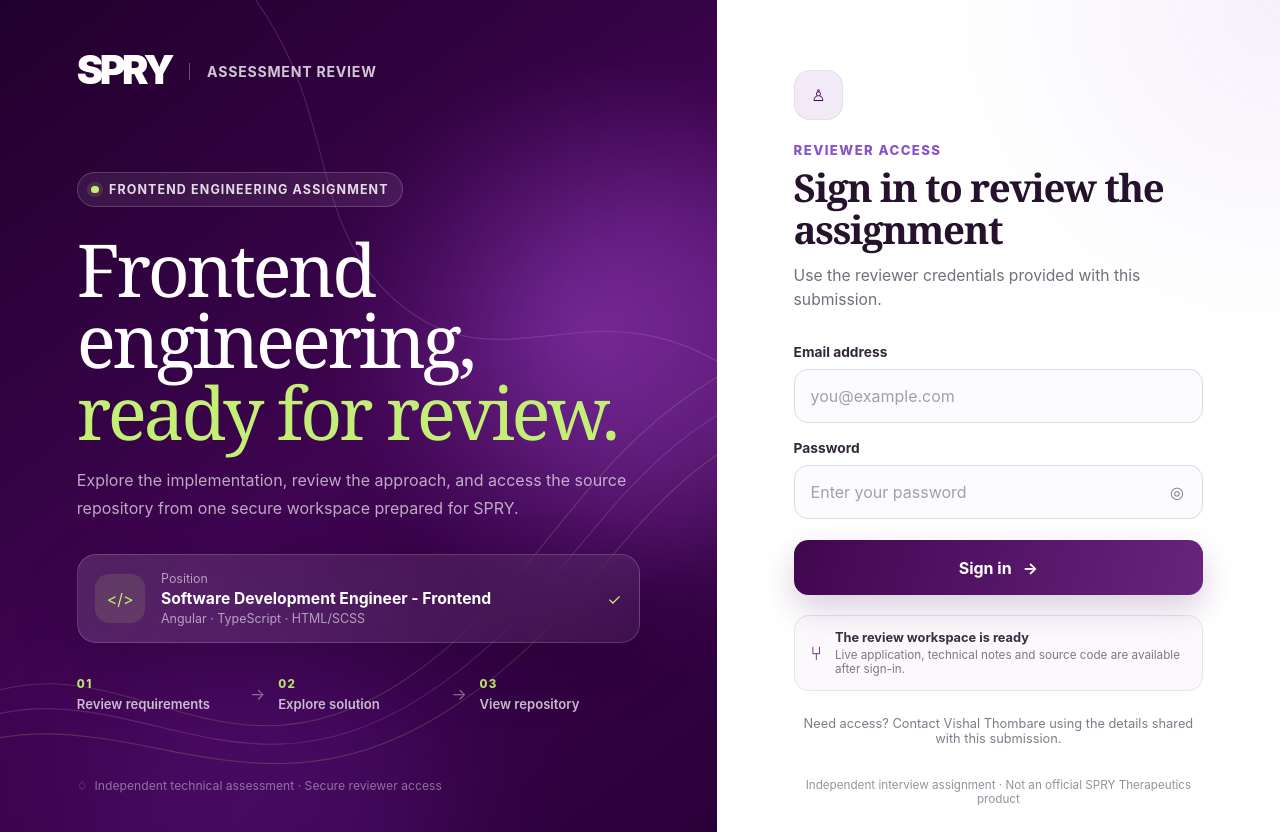
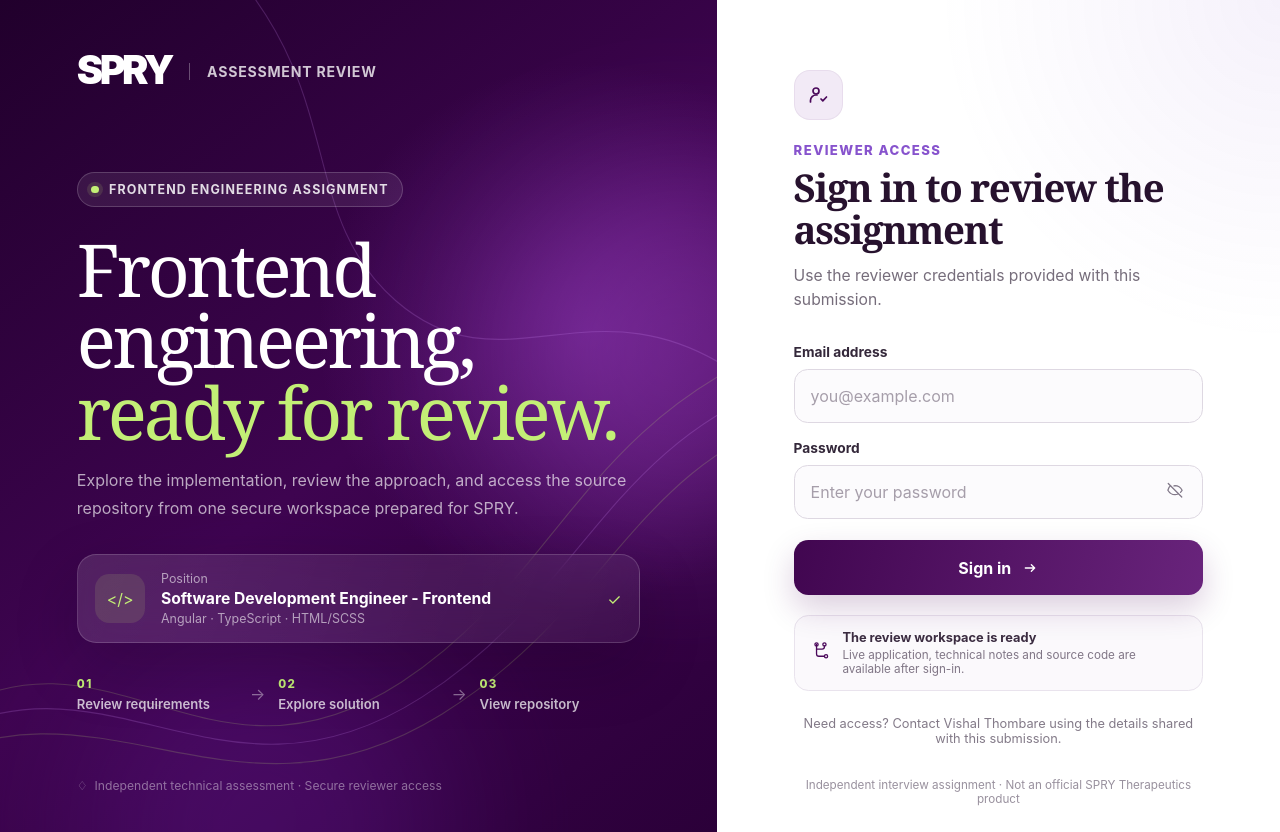
Before and after one commit to vishalthombare/SPRY-Frontend-Assessment, an Angular app: page /login in a window 1280 px wide. Built offline with nearby package versions, Linux system fonts and the light colour scheme.

Commit message:
feat: refine sign-in page icons
Replace unclear glyphs with accessible SVG icons for reviewer access, password visibility, sign-in, and workspace status while keeping component styles within budget.

```diff
--- a/src/app/features/auth/pages/login/login.html
+++ b/src/app/features/auth/pages/login/login.html
@@ -60,7 +60,22 @@
     </header>
     <div class="login-wrap">
       <div class="login-heading">
-        <div class="login-icon" aria-hidden="true">♙</div>
+        <div class="login-icon" aria-hidden="true">
+          <svg
+            width="24"
+            height="24"
+            viewBox="0 0 24 24"
+            fill="none"
+            stroke="currentColor"
+            stroke-linecap="round"
+            stroke-linejoin="round"
+            stroke-width="1.7"
+          >
+            <circle cx="10" cy="8" r="3"></circle>
+            <path d="M4.5 19v-1.5A5.5 5.5 0 0 1 10 12h1"></path>
+            <path d="m15 16 1.8 1.8L20.5 14"></path>
+          </svg>
+        </div>
         <p>Reviewer access</p>
         <h2 id="login-title">Sign in to review the assignment</h2>
         <span>Use the reviewer credentials provided with this submission.</span>
@@ -92,18 +107,80 @@
             [attr.aria-label]="showPassword() ? 'Hide password' : 'Show password'"
             (click)="showPassword.set(!showPassword())"
           >
-            {{ showPassword() ? '◉' : '◎' }}
+            @if (showPassword()) {
+              <svg
+                width="18"
+                height="18"
+                viewBox="0 0 24 24"
+                fill="none"
+                stroke="currentColor"
+                stroke-linecap="round"
+                stroke-linejoin="round"
+                stroke-width="1.7"
+                aria-hidden="true"
+              >
+                <path d="M2.5 12s3.5-6 9.5-6 9.5 6 9.5 6-3.5 6-9.5 6-9.5-6-9.5-6Z"></path>
+                <circle cx="12" cy="12" r="2.5"></circle>
+              </svg>
+            } @else {
+              <svg
+                width="18"
+                height="18"
+                viewBox="0 0 24 24"
+                fill="none"
+                stroke="currentColor"
+                stroke-linecap="round"
+                stroke-linejoin="round"
+                stroke-width="1.7"
+                aria-hidden="true"
+              >
+                <path d="M3 3l18 18"></path>
+                <path
+                  d="M10.6 6.2A10.8 10.8 0 0 1 12 6c6 0 9.5 6 9.5 6a16 16 0 0 1-2.2 2.9M6.1 6.1C3.8 7.7 2.5 12 2.5 12s3.5 6 9.5 6c1.5 0 2.8-.4 4-1"
+                ></path>
+              </svg>
+            }
           </button>
         </div>
         @if (form.controls.password.touched && form.controls.password.invalid) {
           <small>Password must be at least 6 characters.</small>
         }
         <button class="sign-in-button" type="submit">
-          Sign in <span aria-hidden="true">→</span>
+          Sign in
+          <svg
+            width="16"
+            height="16"
+            viewBox="0 0 24 24"
+            fill="none"
+            stroke="currentColor"
+            stroke-linecap="round"
+            stroke-linejoin="round"
+            stroke-width="2"
+            aria-hidden="true"
+          >
+            <path d="M5 12h14M14 7l5 5-5 5"></path>
+          </svg>
         </button>
       </form>
       <div class="repository-note">
-        <span aria-hidden="true">⑂</span>
+        <span aria-hidden="true">
+          <svg
+            width="19"
+            height="19"
+            viewBox="0 0 24 24"
+            fill="none"
+            stroke="currentColor"
+            stroke-linecap="round"
+            stroke-linejoin="round"
+            stroke-width="1.65"
+          >
+            <path d="M7 3v12a3 3 0 0 0 3 3h7"></path>
+            <circle cx="7" cy="3" r="2"></circle>
+            <circle cx="19" cy="18" r="2"></circle>
+            <path d="M7 9h7a3 3 0 0 0 3-3V5"></path>
+            <circle cx="17" cy="3" r="2"></circle>
+          </svg>
+        </span>
         <div>
           <strong>The review workspace is ready</strong
           ><small
--- a/src/app/features/auth/pages/login/login.scss
+++ b/src/app/features/auth/pages/login/login.scss
@@ -291,6 +291,12 @@
   cursor: pointer;
   transform: translateY(-50%);
 }
+.password-field button:hover,
+.password-field button:focus-visible {
+  outline: none;
+  color: $purple;
+  background: #f2eaf6;
+}
 input {
   width: 100%;
   height: 3.35rem;
@@ -352,9 +358,6 @@
   border-radius: 0.9rem;
   color: $purple;
   background: #fbf9fc;
-}
-.repository-note > span {
-  font-size: 1.2rem;
 }
 .repository-note div {
   display: grid;
```
